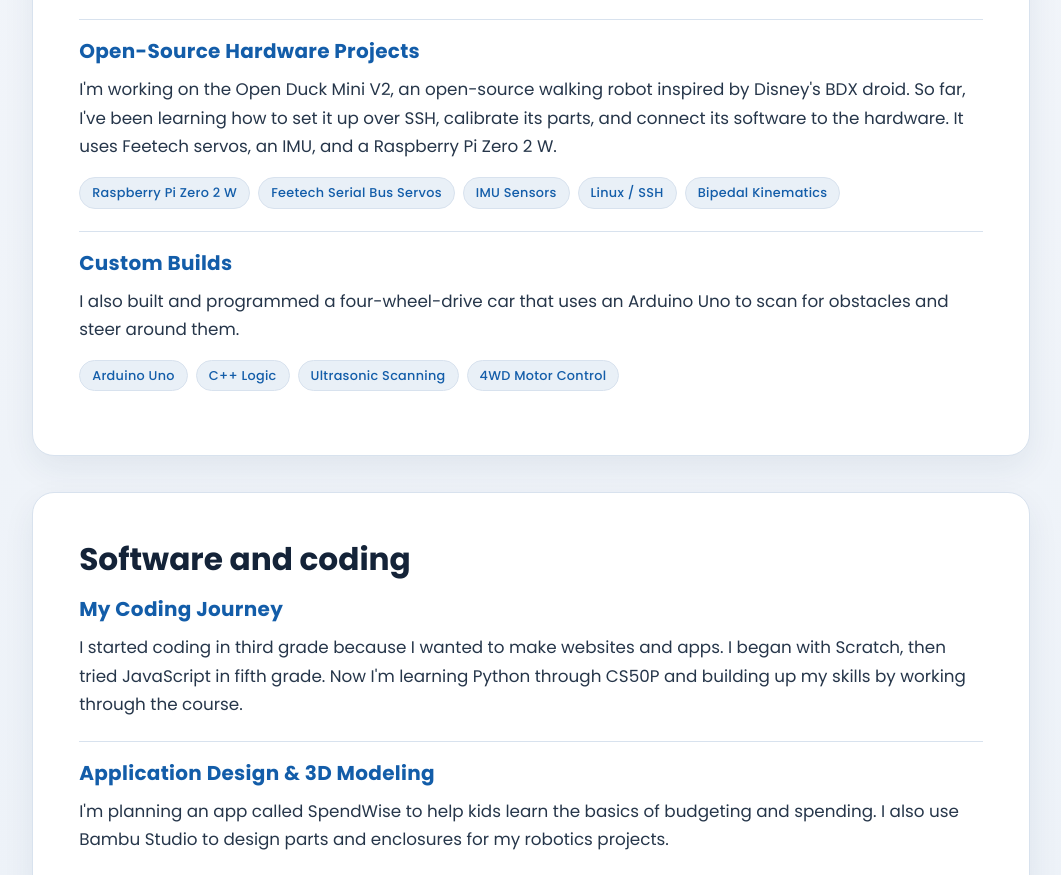
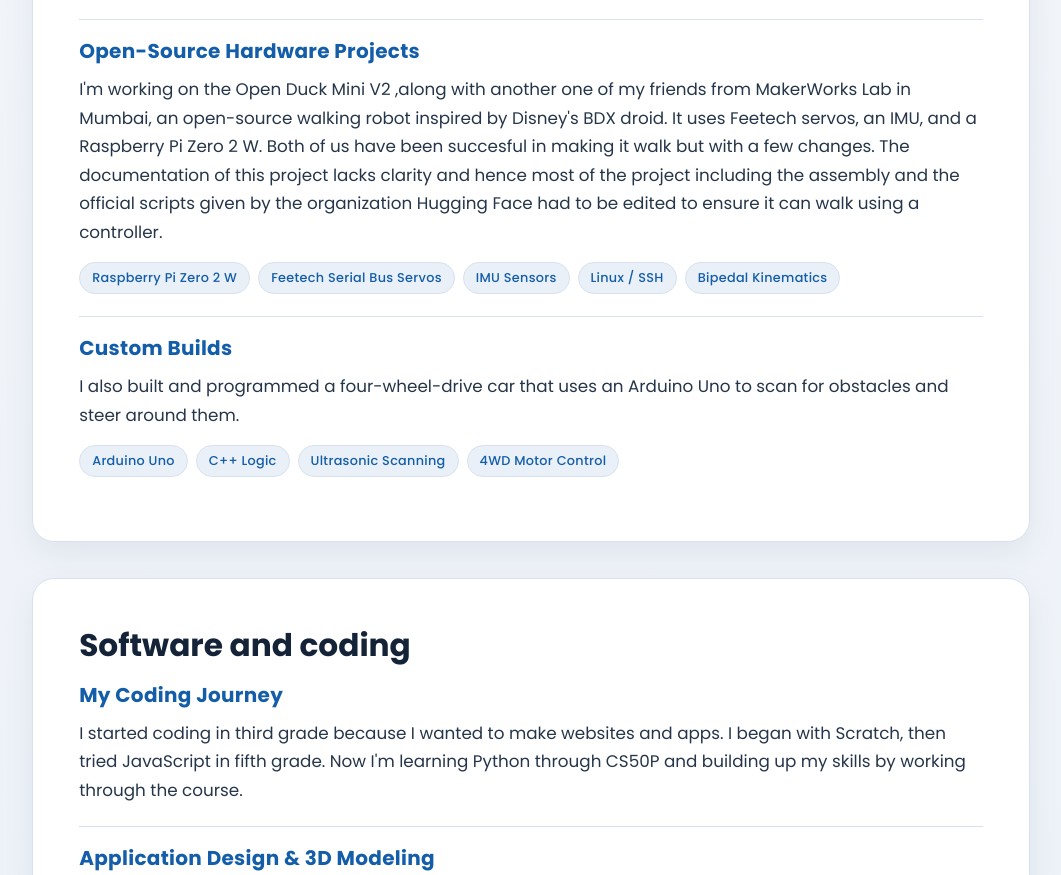
Before and after one commit to AvyuktProCoder/AvyuktProCoder.github.io, a plain HTML site: page extracurriculars.html in a window 1280 px wide. Shown: the part 1050-1925 px from the top of the page, without its empty margins (109-1170 px from the left). Drawn offline with Linux system fonts and the light colour scheme.

Commit message:
Changed the content of Open Duck
Expanded the description of openduck and added the content of the success of the duck_walk_bird.py file and added credit of MWL and teammate

```diff
--- a/extracurriculars.html
+++ b/extracurriculars.html
@@ -69,7 +69,7 @@
 
                 <div class="sub-section">
                     <h4>Open-Source Hardware Projects</h4>
-                    <p>I'm working on the Open Duck Mini V2, an open-source walking robot inspired by Disney's BDX droid. So far, I've been learning how to set it up over SSH, calibrate its parts, and connect its software to the hardware. It uses Feetech servos, an IMU, and a Raspberry Pi Zero 2 W.</p>
+                    <p>I'm working on the Open Duck Mini V2 ,along with another one of my friends from MakerWorks Lab in Mumbai, an open-source walking robot inspired by Disney's BDX droid. It uses Feetech servos, an IMU, and a Raspberry Pi Zero 2 W. Both of us have been succesful in making it walk but with a few changes. The documentation of this project lacks clarity and hence most of the project including the assembly and the official scripts given by the organization Hugging Face had to be edited to ensure it can walk using a controller.</p>
 
                     <div class="tags-container">
                         <span class="tech-tag">Raspberry Pi Zero 2 W</span>
```
